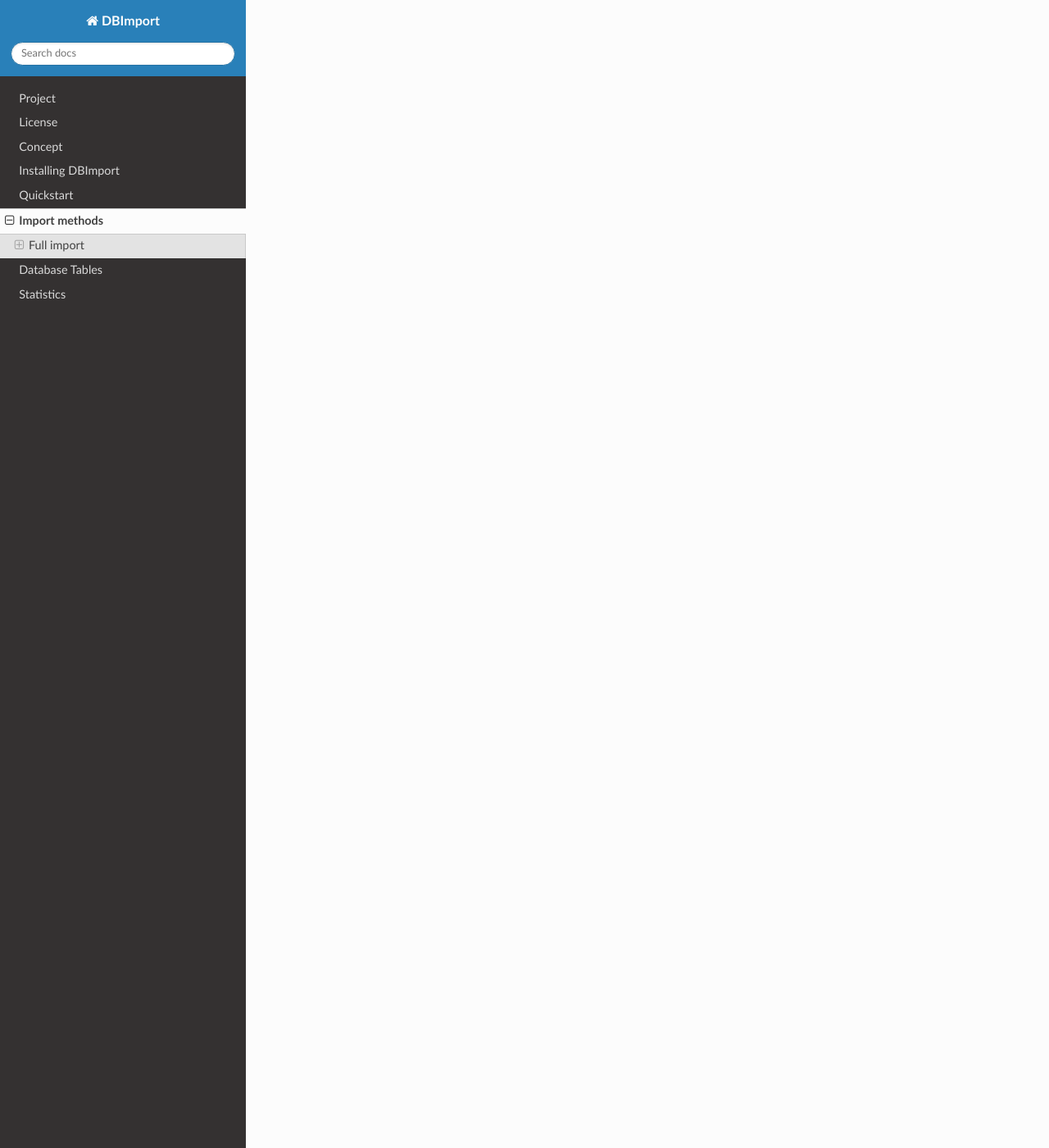
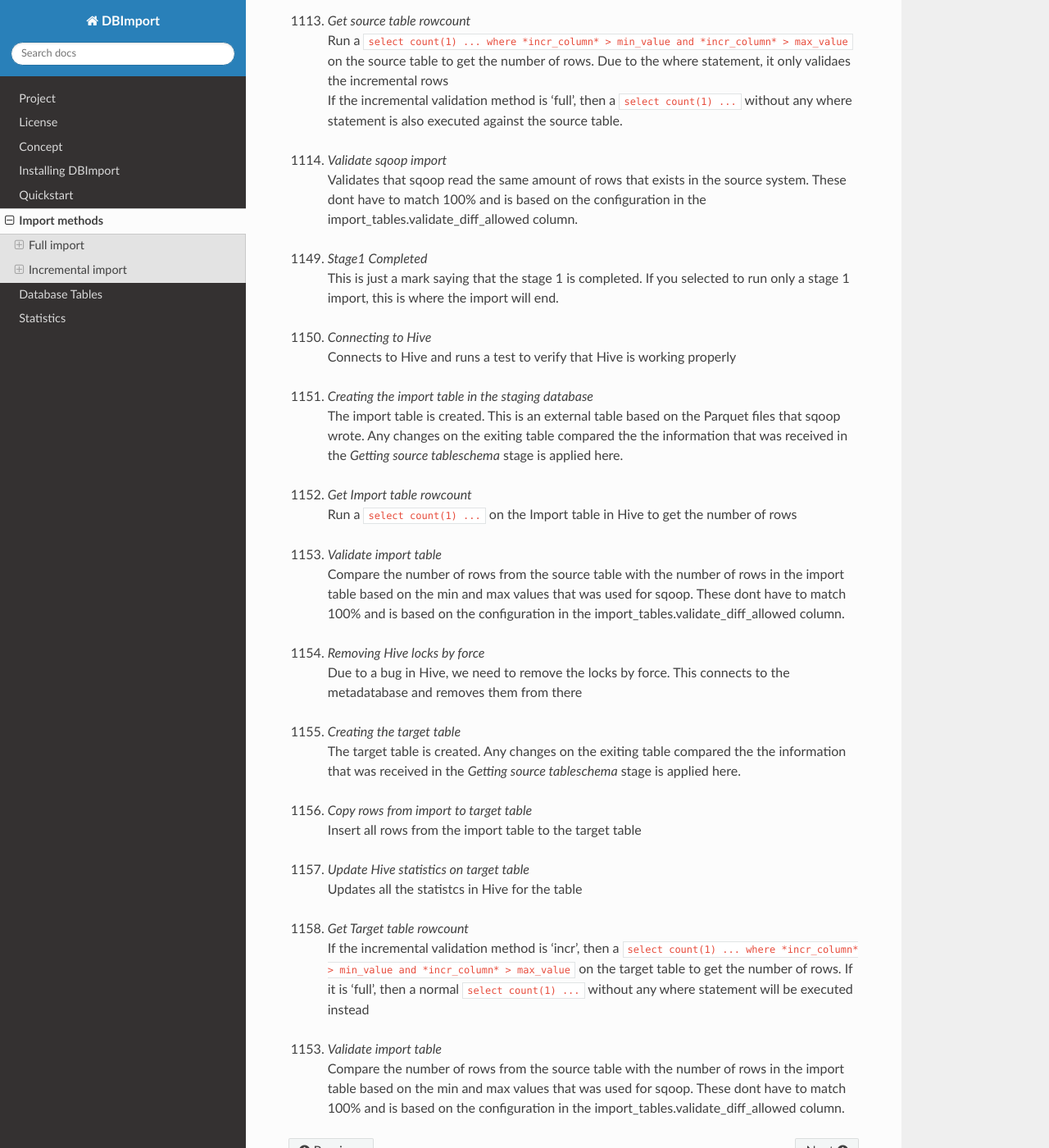
Before and after one commit to Middlecon/DBImport, a Sphinx documentation site: the page built from docs/import_methods.rst, in a window 1280 px wide and 1400 px high, scrolled down 2891 px. Shown: the whole window at 82% size. Built offline with Sphinx 7.4.7 and the Read the Docs theme 2.0.0, drawn with Linux system fonts in a browser that asks for light colours; some of the changed text lies outside the part shown.

Commit message:
Incremental import documentation

```diff
--- a/docs/import_methods.rst
+++ b/docs/import_methods.rst
@@ -21,7 +21,7 @@
   1011. | *Clear table rowcount*
         | Removes the number of rows that was import in the previous import of the table
   1012. | *Get source table rowcount*
-        | Run a * select count(1) ... * on the source table to the number of rows
+        | Run a ``select count(1) ...`` on the source table to the number of rows
   1013. | *Sqoop import*
         | Executes the sqoop import and saves the source table in Parquet files
   1014. | *Validate sqoop import*
@@ -34,7 +34,7 @@
   1051. | *Creating the import table in the staging database*
         | The import table is created. This is an external table based on the Parquet files that sqoop wrote. Any changes on the exiting table compared the the information that was received in the *Getting source tableschema* stage is applied here.
   1052. | *Get Import table rowcount*
-        | Run a * select count(1) ... * on the Import table in Hive to get the number of rows
+        | Run a ``select count(1) ...`` on the Import table in Hive to get the number of rows
   1053. | *Validate import table*
         | Compare the number of rows from the source table with the number of rows in the import table. These dont have to match 100% and is based on the configuration in the import_tables.validate_diff_allowed column.
         | If the validation fails, the next import will restart from stage 1050
@@ -49,7 +49,57 @@
   1058. | *Update Hive statistics on target table*
         | Updates all the statistcs in Hive for the table
   1059. | *Get Target table rowcount*
-        | Run a * select count(1) ... * on the Target table in Hive to get the number of rows
+        | Run a ``select count(1) ...`` on the Target table in Hive to get the number of rows
   1060. | *Validate import table*
         | Compare the number of rows from the source table with the number of rows in the import table. These dont have to match 100% and is based on the configuration in the import_tables.validate_diff_allowed column.
         | If the validation fails, the next import will restart from stage 1054
+
+
+Incremental import
+------------------
+
+An incremental imports keeps track of how much data have been read from the source table and only imports the new data. There are two different ways to do this
+
+**Append**
+If data is added to the source table and there is an integer based column that increases for every new row (AUTO_INCREMENT), then *Append* mode is the way to go.
+
+**Last Modified**
+If there is a column with the type of date or a timestamp, and it gets a new data/timestamp for every new row, then *Last Modified* the correct option.
+
+
+Stages
+^^^^^^
+
+  1110. | *Getting source tableschema*
+        | This stage connects to the source database and reads all columns, columntypes, primary keys, foreign keys and comments and saves the to the configuration database.
+  1111. | *Clear table rowcount*
+        | Removes the number of rows that was import in the previous import of the table
+  1112. | *Sqoop import*
+        | Executes the sqoop import and saves the source table in Parquet files
+  1113. | *Get source table rowcount*
+        | Run a ``select count(1) ... where *incr_column* > min_value and *incr_column* > max_value`` on the source table to get the number of rows. Due to the where statement, it only validaes the incremental rows
+        | If the incremental validation method is 'full', then a ``select count(1) ...`` without any where statement is also executed against the source table.
+  1114. | *Validate sqoop import*
+        | Validates that sqoop read the same amount of rows that exists in the source system. These dont have to match 100% and is based on the configuration in the import_tables.validate_diff_allowed column.
+  1149. | *Stage1 Completed*
+        | This is just a mark saying that the stage 1 is completed. If you selected to run only a stage 1 import, this is where the import will end.
+  1150. | *Connecting to Hive*
+        | Connects to Hive and runs a test to verify that Hive is working properly
+  1151. | *Creating the import table in the staging database*
+        | The import table is created. This is an external table based on the Parquet files that sqoop wrote. Any changes on the exiting table compared the the information that was received in the *Getting source tableschema* stage is applied here.
+  1152. | *Get Import table rowcount*
+        | Run a ``select count(1) ...`` on the Import table in Hive to get the number of rows
+  1153. | *Validate import table*
+        | Compare the number of rows from the source table with the number of rows in the import table based on the min and max values that was used for sqoop. These dont have to match 100% and is based on the configuration in the import_tables.validate_diff_allowed column.
+  1154. | *Removing Hive locks by force*
+        | Due to a bug in Hive, we need to remove the locks by force. This connects to the metadatabase and removes them from there
+  1155. | *Creating the target table*
+        | The target table is created. Any changes on the exiting table compared the the information that was received in the *Getting source tableschema* stage is applied here.
+  1156. | *Copy rows from import to target table*
+        | Insert all rows from the import table to the target table
+  1157. | *Update Hive statistics on target table*
+        | Updates all the statistcs in Hive for the table
+  1158. | *Get Target table rowcount*
+        | If the incremental validation method is 'incr', then a ``select count(1) ... where *incr_column* > min_value and *incr_column* > max_value`` on the target table to get the number of rows. If it is 'full', then a normal ``select count(1) ...`` without any where statement will be executed instead
+  1153. | *Validate import table*
+        | Compare the number of rows from the source table with the number of rows in the import table based on the min and max values that was used for sqoop. These dont have to match 100% and is based on the configuration in the import_tables.validate_diff_allowed column.
```
Also changed, not shown: docs/concept.rst (+12 -3 lines).
